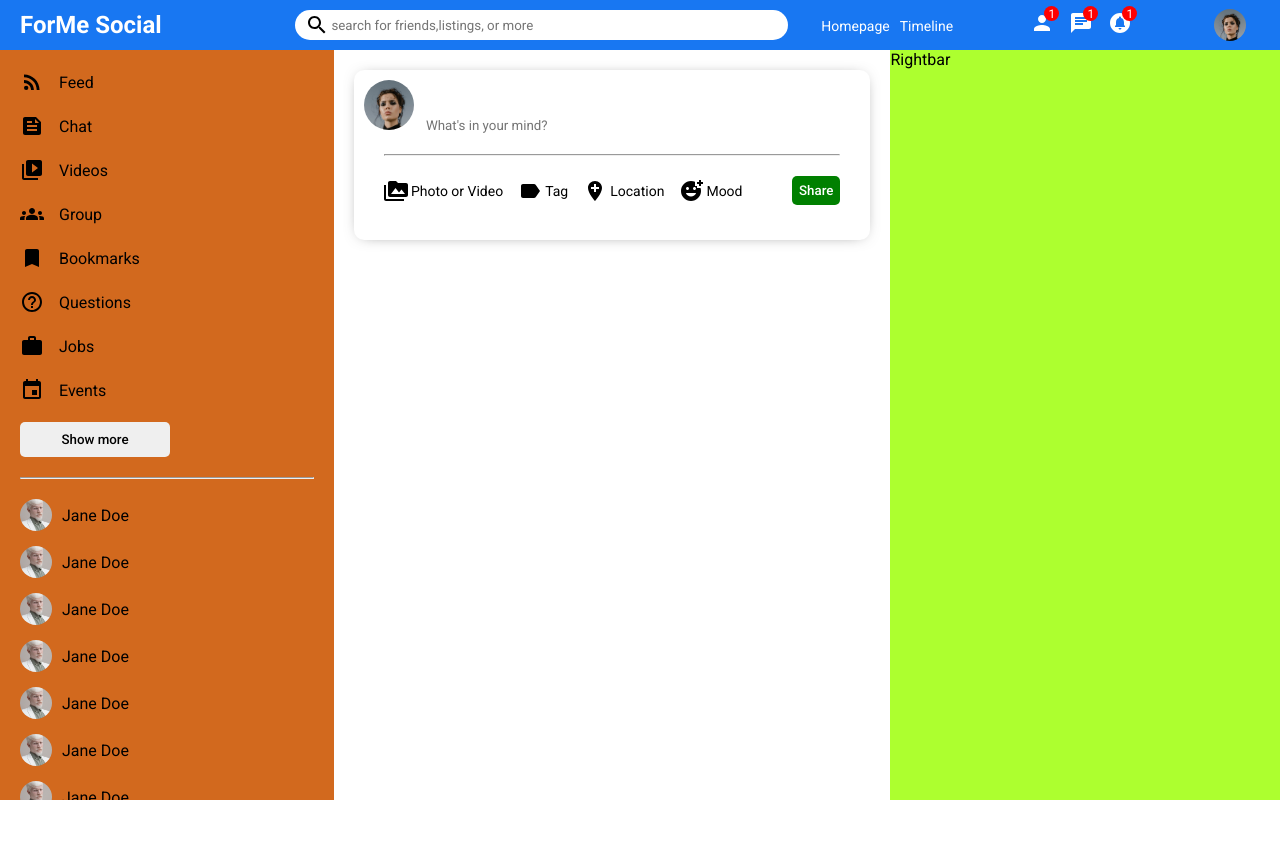
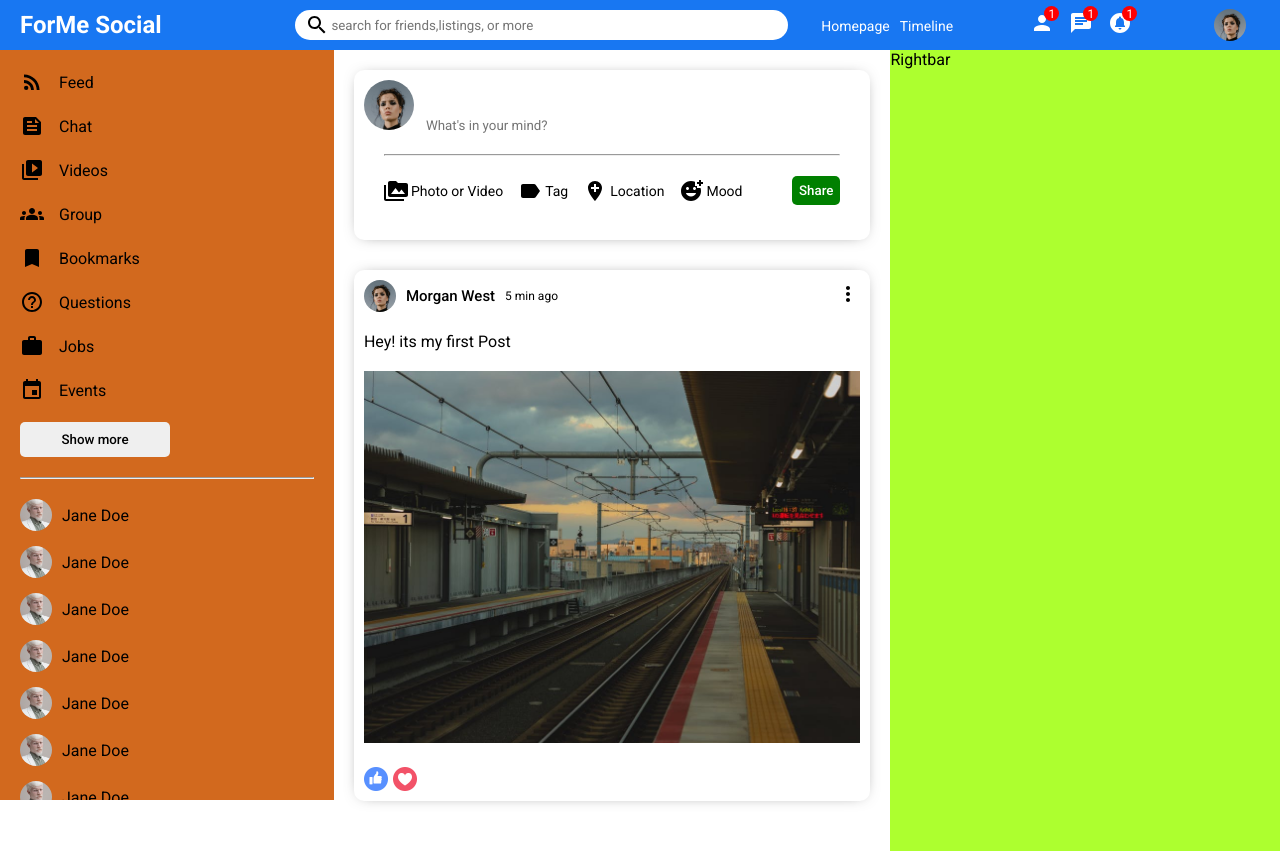
Before and after one commit to morganwestcoding/forme-application, a React (Create React App) app: page / in a window 1280 px wide. Before the commit the page ends 800 px from the top, so only its background shows below. Built offline with nearby package versions, Linux system fonts and the light colour scheme.

Commit message:
post update

```diff
--- a/src/components/post/Post.jsx
+++ b/src/components/post/Post.jsx
@@ -1,12 +1,31 @@
 import "./post.css"
+import MoreVertIcon from '@mui/icons-material/MoreVert';
 
 export default function Post() {
   return (
     <div className="post">
         <div className="postWrapper">
-            <div className="postTop"></div>
-            <div className="postCenter"></div>
-            <div className="postBottom"></div>
+            <div className="postTop">
+                <div className="postTopLeft">
+                    <img className="postProfileImg" src="/assets/person/1.jpeg" alt=""/>
+                    <span className="postUsername">Morgan West</span>
+                    <span className="postDate">5 min ago</span>
+                </div>
+                <div className="postTopRight">
+                    <MoreVertIcon/>
+                </div>
+            </div>
+            <div className="postCenter">
+                <span className="postText">Hey! its my first Post</span>
+                <img className="postImg" src="assets/post/1.jpeg" alt=""/>
+            </div>
+            <div className="postBottom">
+                <div className="postBottomLeft">
+                    <img className="likeIcon" src="assets/like.png" alt=""/>
+                    <img className="likeIcon" src="assets/heart.png" alt=""/>
+                </div>
+                <div className="postBottomRight"></div>
+            </div>
         </div>
     </div>
   )
--- a/src/components/post/post.css
+++ b/src/components/post/post.css
@@ -0,0 +1,78 @@
+.post {
+    width: 100%;
+    border-radius: 10px;
+    -webkit-box-shadow: 0px 0px 16px -8px rgba(0, 0, 0, 0.68);
+    box-shadow: 0px 0px 16px -8px rgba(0, 0, 0, 0.68);
+    margin: 30px 0;
+  }
+
+  .postWrapper {
+    padding: 10px;
+  }
+
+  .postTop {
+    display: flex;
+    align-items: center;
+    justify-content: space-between;
+  }
+
+  .postTopLeft {
+    display: flex;
+    align-items: center;
+  }
+
+  .postProfileImg {
+    width: 32px;
+    height: 32px;
+    border-radius: 50%;
+    object-fit: cover;
+  }
+
+  .postUsername {
+    font-size: 15px;
+    font-weight: 500;
+    margin: 0 10px;
+  }
+
+  .postDate{
+      font-size: 12px;
+  }
+
+  .postCenter{
+      margin: 20px 0;
+  }
+
+  .postImg{
+      margin-top: 20px;
+      width: 100%;
+      max-height: 500px;
+      object-fit: contain;
+  }
+
+  .postBottom{
+      display: flex;
+      align-items: center;
+      justify-content: space-between;
+  }
+
+  .postBottomLeft{
+      display: flex;
+      align-items: center;
+  }
+
+  .likeIcon{
+      width: 24px;
+      height: 24px;
+      margin-right: 5px;
+      cursor: pointer;
+  }
+
+  .postLikeCounter{
+      font-size: 15px;
+  }
+
+  .postCommentText{
+      cursor: pointer;
+      border-bottom: 1px dashed gray;
+      font-size: 15px;
+  }
```
